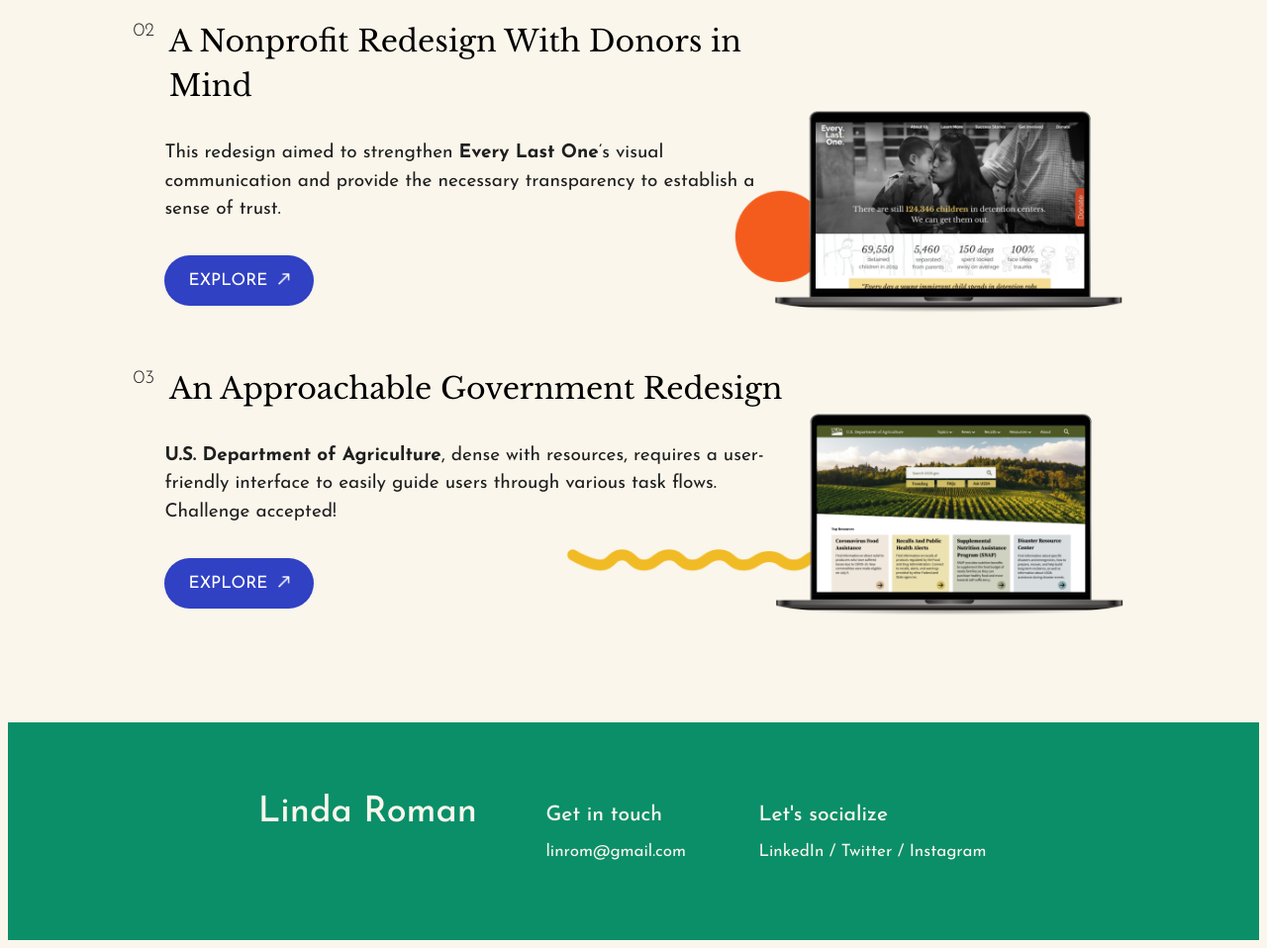
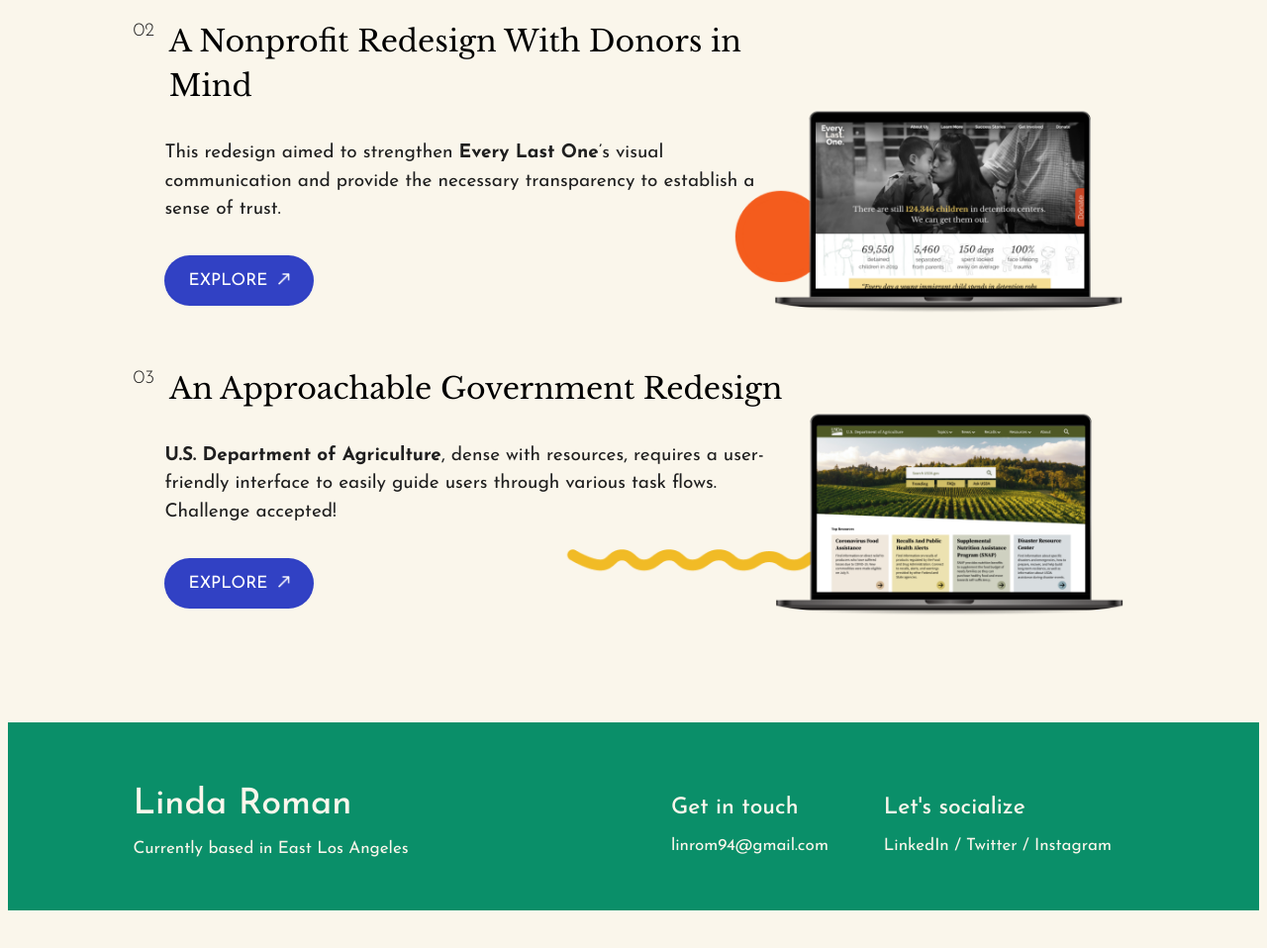
Before and after one commit to lindaroman/UX_UI_HW_17, a plain HTML site: page index.html in a window 1280 px wide. Shown: the part 1223-2181 px from the top of the page at 99% size. After the commit the page ends 2151 px from the top, so only its background shows below. Drawn offline with nearby package versions, Linux system fonts and the light colour scheme.

```diff
--- a/css/style.css
+++ b/css/style.css
@@ -230,22 +230,24 @@ h2 {
 .footer {
     display: grid;
     background: #0A8F69;
-    height: 220px;
+    height: 190px;
     width: 100%;
     padding-left: 0px;
     padding-right: 0px;
-    grid-template-rows: 73px 73px 73px;
-    grid-template-columns: 20% 23% 17% 20% 20%;
+    grid-template-rows: 65px 65px 65px;
+    grid-template-columns: 10% 43% 17% 20% 10%;
   }
 .footerTitle {
     display: grid;
     grid-row: 2 / 3;
     grid-column: 2 / 3;
+  }
+.footerLinda {
     font-family: 'Josefin Sans', sans-serif;
     font-size: 36px;
     color: #FAF6EB;
     font-weight: 500;
-  }
+}
 a.footerLink:link, a.footerLink:visited {
     color: #FAF6EB;
     text-decoration: none;
@@ -264,7 +266,7 @@ a.footerLink:active {
   }
 p.footHead {
     font-family: 'Josefin Sans', sans-serif;
-    font-size: 21px;
+    font-size: 23px;
     color: #FAF6EB;
     font-weight: 500;
     margin-top: 10px;
--- a/index.html
+++ b/index.html
@@ -109,12 +109,12 @@
     <br><br><br><br><br>
     <footer class="footer">
         <div class="footerTitle">
-            <a href="http://lindaroman.github.io" class="footerLink">Linda Roman</a>
+            <a href="http://lindaroman.github.io" class="footerLink footerLinda">Linda Roman</a><br><p class="footSub">Currently based in East Los Angeles</p>
         </div>
         <div class="email">
             <p class="footHead">Get in touch</p>
             <p class="footSub">
-                <a href="#" class="footerLink">linrom@gmail.com</a></p>
+                <a href="#" class="footerLink">linrom94@gmail.com</a></p>
         </div>
         <div class="social">
             <p class="footHead">Let's socialize</p>
```
